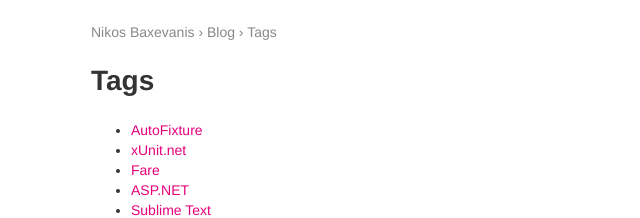
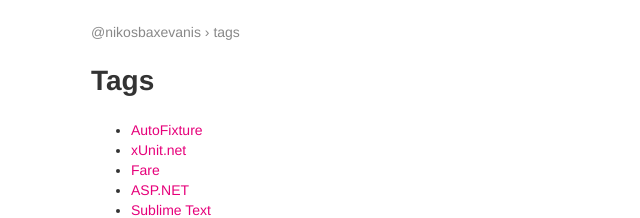
Before and after one commit to moodmosaic/blog, a Jekyll site: the page built from _pages/tags.html, in a window 1280 px wide and 900 px high. Shown: the top 218 px of the window, without its empty margins (249-889 px from the left). Built offline with Jekyll 4.4.1, drawn with Linux system fonts in a browser that asks for light colours.

Commit message:
@nikosbaxevanis

```diff
--- a/_layouts/basic.html
+++ b/_layouts/basic.html
@@ -10,9 +10,9 @@
     <link rel="shortcut icon" href="/favicon.png">
     <title>
     {% if page.title %}
-      {{page.title}} - {{site.title}}
+      {{page.title}} - @nikosbaxevanis
     {% else %}
-      {{site.title}}
+      @nikosbaxevanis
     {% endif %}
     </title>
   </head>
--- a/_layouts/post.html
+++ b/_layouts/post.html
@@ -3,9 +3,7 @@
 ---
 
 <div class="meta">
-  <a href="https://nikosbaxevanis.com">Nikos</a>
-  &#x203A;
-  <a href="https://blog.nikosbaxevanis.com">Blog</a>
+  <a href="https://nikosbaxevanis.com">@nikosbaxevanis</a>
   &#x203A;
   {% for tag in page.tags %}
     <a class="tags" href="/tags/#{{tag | downcase}}">
--- a/_pages/index.html
+++ b/_pages/index.html
@@ -5,9 +5,7 @@
 ---
 
 <div class="meta">
-  <a href="https://nikosbaxevanis.com">Nikos</a>
-  &#x203A;
-  <a href="https://blog.nikosbaxevanis.com">Blog</a>
+  <a href="https://nikosbaxevanis.com">@nikosbaxevanis</a>
 </div>
 
 <h1>Blog</h1>
--- a/_pages/tags.html
+++ b/_pages/tags.html
@@ -5,11 +5,9 @@
 ---
 
 <div class="meta">
-  <a href="https://nikosbaxevanis.com">Nikos Baxevanis</a>
+  <a href="https://nikosbaxevanis.com">@nikosbaxevanis</a>
   &#x203A;
-  <a href="https://blog.nikosbaxevanis.com">Blog</a>
-  &#x203A;
-  <a href="https://blog.nikosbaxevanis.com/tags">Tags</a>
+  <a href="https://blog.nikosbaxevanis.com/tags">tags</a>
 </div>
 
 <h1>Tags</h1>
```
